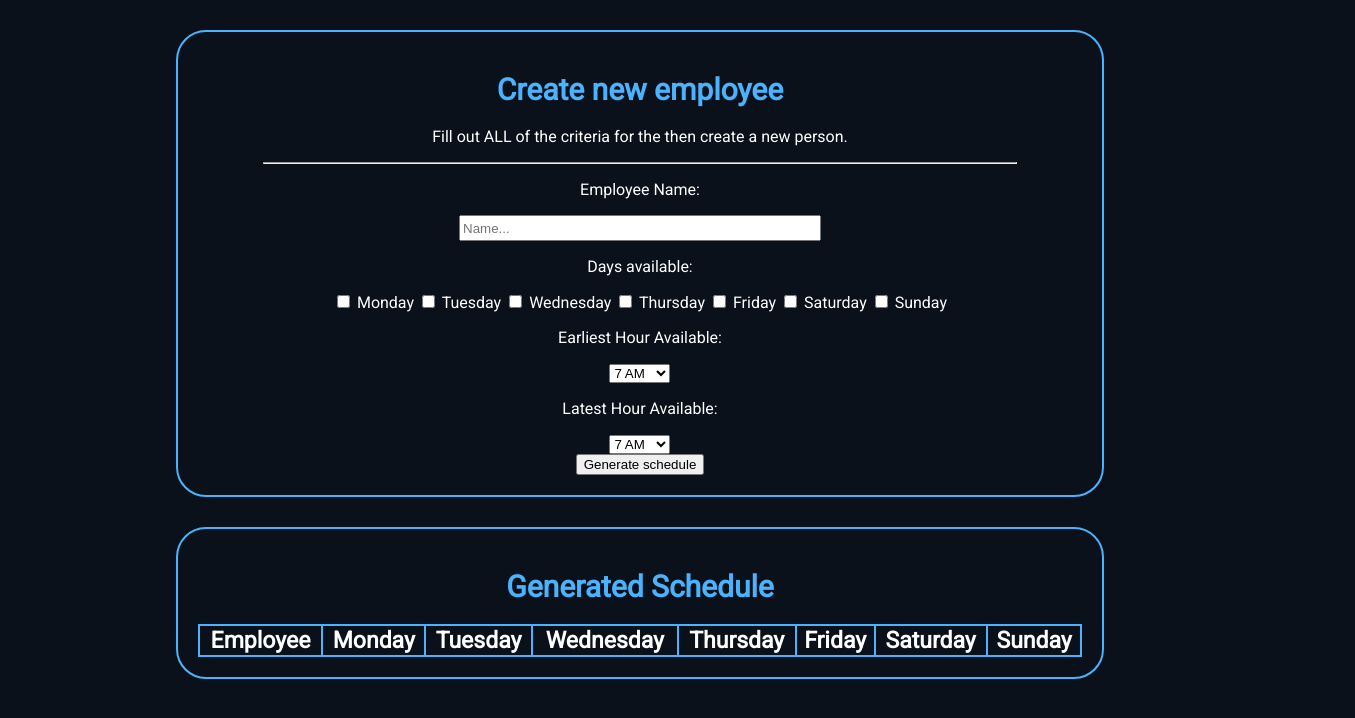
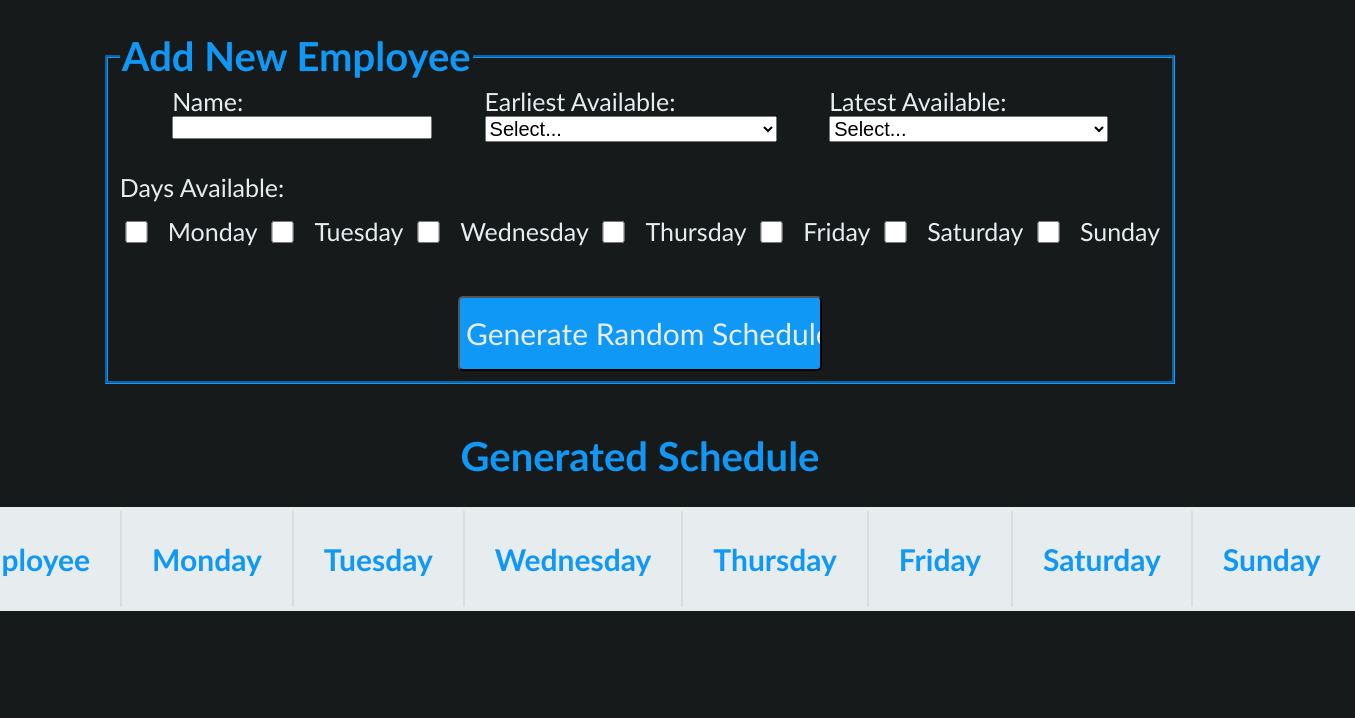
Before and after one commit to apreswilson/schedule-generator, a website: page index.html in a window 1280 px wide. Shown: the whole page, 1355 px wide, since content can reach past the window. Drawn offline with nearby package versions, Linux system fonts and the light colour scheme.

Commit message:
Rewrite
I did a rewrite

```diff
--- a/index.html
+++ b/index.html
@@ -11,29 +11,18 @@
 
 <body>
   <div class="row1">
-    <h1 class="title">Create new employee</h1>
-    <p class="description">Fill out ALL of the criteria for the then create a new person.</p>
-    <form class="criteria" action="">
-      <hr>
-      <p>Employee Name:</p>
-      <input type="text" class="name" placeholder="Name..." id="name" autocomplete="off">
-      <p>Days available:</p>
-      <input type="checkbox" id="monday" value="tuesday">
-      <label for="monday" class="available-day">Monday</label>
-      <input type="checkbox" id="tuesday" value="tuesday">
-      <label for="tuesday" class="available-day">Tuesday</label>
-      <input type="checkbox" id="wednesday" value="wednesday">
-      <label for="wednesday" class="available-day">Wednesday</label>
-      <input type="checkbox" id="thursday" value="thursday">
-      <label for="thursday" class="available-day">Thursday</label>
-      <input type="checkbox" id="friday" value="friday">
-      <label for="friday" class="available-day">Friday</label>
-      <input type="checkbox" id="saturday" value="saturday">
-      <label for="saturday" class="available-day">Saturday</label>
-      <input type="checkbox" id="sunday" value="sunday">
-      <label for="sunday" class="available-day">Sunday</label>
-      <p>Earliest Hour Available:</p>
-      <select id="earliest" class="earliest">
+    <fieldset>
+      <legend class="title">Add New Employee</legend>
+      <form class="criteria">
+        <div class="top-row">
+          <div class="employee-name">
+            <label for="fullname">Name:</label><br>
+            <input class="name" type="text" id="fullname" required>
+          </div>
+          <div class="earliest-available">
+            <label for="in">Earliest Available: </label>
+            <select class="clockin-options" id="in" required>
+              <option value="">Select...</option>
               <option value="7">7 AM</option>
               <option value="8">8 AM</option>
               <option value="9">9 AM</option>
@@ -45,10 +34,12 @@
               <option value="15">3 PM</option>
               <option value="16">4 PM</option>
               <option value="17">5 PM</option>
-        <option value="18">6 PM</option>
             </select>
-      <p>Latest Hour Available:</p>
-      <select id="latest" class="latest">
+          </div>
+          <div class="latest-available">
+            <label for="out">Latest Available: </label>
+            <select class="clockout-options" id="out" required>
+              <option value="">Select...</option>
               <option value="7">7 AM</option>
               <option value="8">8 AM</option>
               <option value="9">9 AM</option>
@@ -60,15 +51,52 @@
               <option value="15">3 PM</option>
               <option value="16">4 PM</option>
               <option value="17">5 PM</option>
-        <option value="18">6 PM</option>
-      </select><br>
-      <button class="submit" type="submit">Generate schedule</button>
+            </select>
+          </div>
+        </div>
+        <div class="bottom-row">
+          <h1 class="days-title">Days Available:</h1>
+          <div class="checks">
+            <div class="monday">
+              <input type="checkbox" class="day-checkbox" id="first">
+              <label for="first">Monday</label>
+            </div>
+            <div class="tuesday">
+              <input type="checkbox" class="day-checkbox" id="second">
+              <label for="second">Tuesday</label>
+            </div>
+            <div class="wednesday">
+              <input type="checkbox" class="day-checkbox" id="third">
+              <label for="third">Wednesday</label>
+            </div>
+            <div class="thursday">
+              <input type="checkbox" class="day-checkbox" id="fourth">
+              <label for="fourth">Thursday</label>
+            </div>
+            <div class="friday">
+              <input type="checkbox" class="day-checkbox" id="fifth">
+              <label for="fifth">Friday</label>
+            </div>
+            <div class="saturday">
+              <input type="checkbox" class="day-checkbox" id="sixth">
+              <label for="sixth">Saturday</label>
+            </div>
+            <div class="sunday">
+              <input type="checkbox" class="day-checkbox" id="seventh">
+              <label for="seventh">Sunday</label>
+            </div>
+          </div>
+          <div class="submit">
+            <input type="submit" value="Generate Random Schedule" class="new-employee">
+          </div>
+        </div>
       </form>
+    </fieldset>
   </div>
   <div class="row2">
     <h1 class="title">Generated Schedule</h1>
-    <table class="display-table">
-      <tr>
+    <div class="table-container">
+      <table class="generated-schedule">
         <th>Employee</th>
         <th>Monday</th>
         <th>Tuesday</th>
@@ -77,10 +105,9 @@
         <th>Friday</th>
         <th>Saturday</th>
         <th>Sunday</th>
-      </tr>
       </table>
     </div>
-  <script src="main.js"></script>
+  </div>
 </body>
 
 </html>
--- a/main.js
+++ /dev/null
@@ -1,3 +0,0 @@
-$(".submit").click(function (event) {
-  event.preventDefault();
-})
--- a/styles.css
+++ b/styles.css
@@ -1,52 +1,158 @@
-@import url("https://fonts.googleapis.com/css2?family=Open+Sans:wght@300&family=Roboto&display=swap");
-body {
-  background-color: rgb(10, 17, 26);
-  color: white;
+:root {
+  --background-color: rgb(23, 26, 26);
+  --header-color: rgb(16, 152, 247);
+  --body-color: rgb(231, 236, 239);
+  --default-family: 'Gill Sans', 'Gill Sans MT', Calibri, 'Trebuchet MS', sans-serif;
 }
 
-.title {
-  color: rgb(75, 179, 253);
-  font-size: 30px;
+body {
+  background-color: var(--background-color);
 }
 
 .row1,
 .row2 {
-  width: 70%;
-  margin: auto;
-  font-family: "Roboto", Georgia, "Times New Roman", Times, serif;
-  border: 2px solid rgb(75, 179, 253);
-  border-radius: 30px;
-  padding: 20px;
+  width: 85%;
+  margin: 2em auto 3em;
+}
+
+.title {
+  font-size: 40px;
+  font-family: var(--default-family);
+  font-weight: bold;
+  color: var(--header-color);
+}
+
+fieldset {
+  border-color: var(--header-color);
+  border-width: 3px;
+}
+
+label {
+  color: var(--body-color);
+  font-size: 25px;
+  font-family: var(--default-family);
+}
+
+
+.clockin-options,
+.clockout-options {
+  width: 100%;
+  font-size: 20px;
+}
+
+.employee-name {
+  width: 25%;
+}
+
+.name {
+  box-sizing: border-box;
+  width: 100%;
+  height: 23px;
+}
+
+.top-row {
+  display: flex;
+  justify-content: space-evenly;
+  width: 100%;
+}
+
+.days-title {
+  font-family: var(--default-family);
+  color: var(--body-color);
+  font-weight: 300;
+  font-size: 25px;
+}
+
+.bottom-row {
   margin-top: 30px;
+}
+
+.checks {
+  width: 100%;
+  display: flex;
+  justify-content: space-between;
+}
+
+.submit {
+  margin-top: 50px;
+  width: 100%;
+  display: flex;
+  justify-content: center;
+}
+
+.new-employee {
+  border-radius: 5px;
+  height: 75px;
+  width: 35%;
+  background-color: var(--header-color);
+  font-family: var(--default-family);
+  color: var(--body-color);
+  font-size: 30px;
+  cursor: pointer;
+}
+
+.checks>* {
+  font-size: 2rem;
+  line-height: 1.1;
+  display: grid;
+  grid-template-columns: 1em auto;
+  gap: 0.5em;
+}
+
+.row2 {
   text-align: center;
 }
 
-.description {
-  text-align: center;
+.table-container {
+  display: flex;
+  width: 100%;
+  justify-content: center;
 }
 
-table {
-  width: 100%;
-  padding: 15px;
+.generated-schedule {
+  border: 4px solid var(--body-color);
   border-collapse: collapse;
 }
 
-th,
-td {
-  border: 2px solid rgb(75, 179, 253);
+td,
+th {
+  border: 2px solid #dddddd;
+  text-align: left;
+  padding: 30px;
+  font-size: 30px;
+  font-family: var(--default-family);
 }
 
 th {
-  font-size: 23px;
+  color: var(--header-color);
+  background-color: var(--body-color);
 }
 
-hr {
-  width: 85%;
+td {
+  color: var(--body-color);
 }
 
-.name {
-  width: 40%;
-  height: 20px;
+@media only screen and (max-width: 850px) {
+  .top-row {
+    flex-direction: column;
+  }
+
+  .employee-name,
+  .earliest-available,
+  .latest-available {
+    width: 100%;
+  }
+
+  .checks {
+    flex-direction: column;
+    text-align: center;
+  }
+
+  .checks>* {
+    font-size: 2rem;
+    line-height: 1.1;
+    display: grid;
+    grid-template-columns: 1em 1em;
+    gap: 0.5em;
+  }
 }
-
-/*# sourceMappingURL=styles.css.map */
--- a/styles.scss
+++ /dev/null
@@ -1,54 +0,0 @@
-$backgroundColor: rgb(10, 17, 26);
-$headerColor: rgb(75, 179, 253);
-@import url('https://fonts.googleapis.com/css2?family=Open+Sans:wght@300&family=Roboto&display=swap');
-
-body {
-  background-color: $backgroundColor;
-  color: white;
-}
-
-.title {
-  color: $headerColor;
-  font-size: 30px;
-
-}
-
-.row1,
-.row2 {
-  width: 70%;
-  margin: auto;
-  font-family: 'Roboto', Georgia, 'Times New Roman', Times, serif;
-  border: 2px solid $headerColor;
-  border-radius: 30px;
-  padding: 20px;
-  margin-top: 30px;
-  text-align: center;
-}
-
-.description {
-  text-align: center;
-}
-
-table {
-  width: 100%;
-  padding: 15px;
-  border-collapse: collapse;
-}
-
-th,
-td {
-  border: 2px solid $headerColor;
-}
-
-th {
-  font-size: 23px;
-}
-
-hr {
-  width: 85%;
-}
-
-.name {
-  width: 40%;
-  height: 20px;
-}
```
Also changed, not shown: 2 other files. Lines whose indentation alone changed are shown as unchanged.
